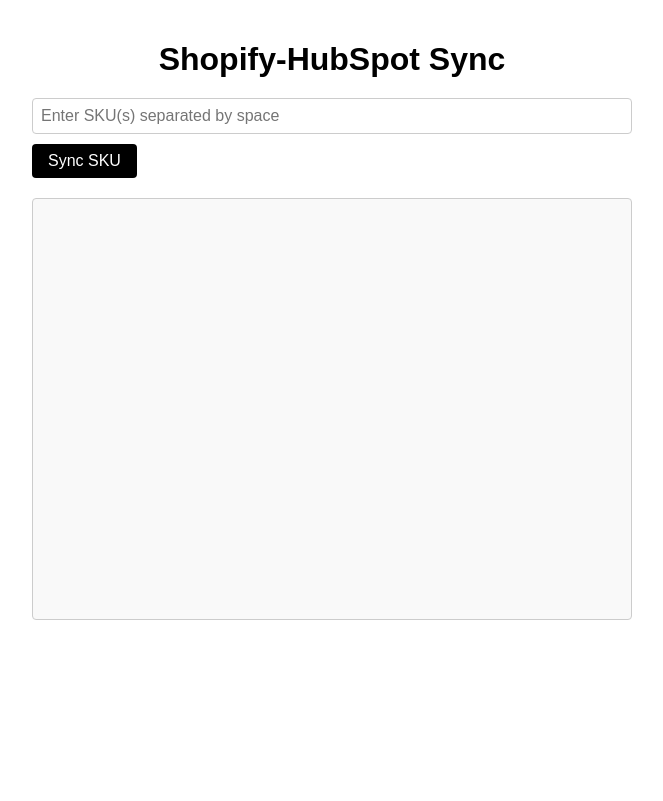
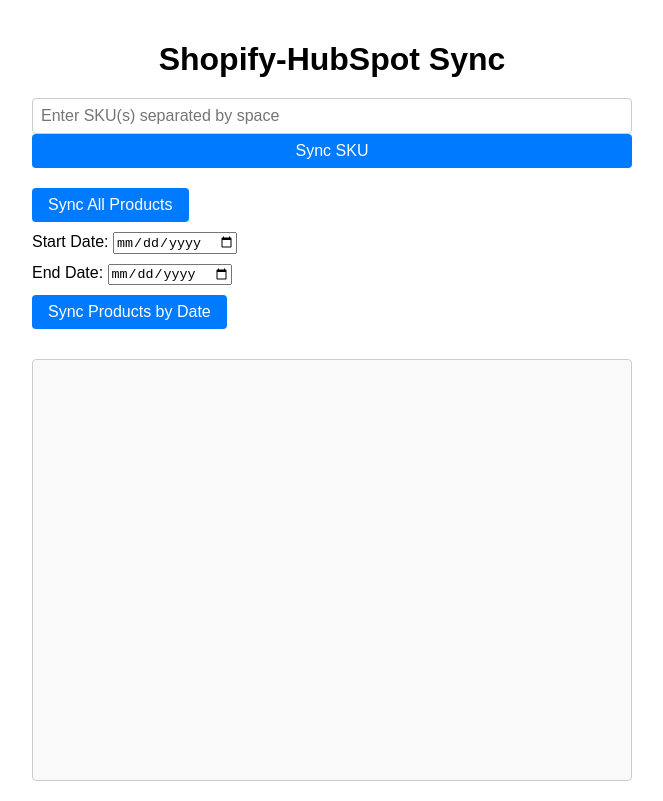
Before and after one commit to Hadasa100/shopify-hubspot-sync, a React (Create React App) app in the folder frontend/: page / in a window 1280 px wide. Shown: the whole page, without its empty margins (308-971 px from the left). Built offline with nearby package versions, Linux system fonts and the light colour scheme.

Commit message:
Refactor SKU synchronization UI

```diff
--- a/frontend/src/App.js
+++ b/frontend/src/App.js
@@ -1,111 +1,28 @@
 import React, { useState } from 'react';
+import SkuSyncForm from './components/SkuSyncForm';
+import SyncAllButton from './components/SyncAllButton';
+import SyncByDateButton from './components/SyncByDateButton';
+import LogArea from './components/LogArea';
 
 function App() {
-  const [sku, setSku] = useState('');
   const [logMessages, setLogMessages] = useState('');
 
-  const syncSku = async () => {
-    setLogMessages(''); // Clear previous logs
-    try {
-      const response = await fetch('/sync/skus', {
-        method: 'POST',
-        headers: { 'Content-Type': 'application/json' },
-        body: JSON.stringify({ skus: sku.trim().split(/\s+/) })
-      });
-
-      // Create a reader to process the streaming response
-      const reader = response.body.getReader();
-      const decoder = new TextDecoder('utf-8');
-      let done = false;
-      while (!done) {
-        const { value, done: doneReading } = await reader.read();
-        done = doneReading;
-        if (value) {
-          const chunk = decoder.decode(value);
-          setLogMessages(prev => prev + chunk);
-        }
-      }
-    } catch (error) {
-      setLogMessages('An error occurred.');
-      console.error(error);
-    }
-  };
-
-  // Split the combined log string into individual lines
-  const logLines = logMessages.split(/\r?\n/).filter(line => line.trim() !== '');
-
   return (
-    <div style={{
-      fontFamily: 'Arial, sans-serif',
-      margin: '0 auto',
-      maxWidth: '600px',
-      padding: '20px'
-    }}>
-      <h1 style={{
-        textAlign: 'center',
-        marginBottom: '20px'
-      }}>
+    <div
+      style={{
+        fontFamily: 'Arial, sans-serif',
+        margin: '0 auto',
+        maxWidth: '600px',
+        padding: '20px',
+      }}
+    >
+      <h1 style={{ textAlign: 'center', marginBottom: '20px' }}>
         Shopify-HubSpot Sync
       </h1>
-
-      {/* SKU input field */}
-      <div style={{ display: 'flex', flexDirection: 'column', marginBottom: '10px' }}>
-        <input
-          style={{
-            padding: '8px',
-            fontSize: '16px',
-            border: '1px solid #ccc',
-            borderRadius: '4px'
-          }}
-          type="text"
-          placeholder="Enter SKU(s) separated by space"
-          value={sku}
-          onChange={(e) => setSku(e.target.value)}
-        />
-      </div>
-
-      {/* Sync button (black) */}
-      <button
-        style={{
-          padding: '8px 16px',
-          fontSize: '16px',
-          backgroundColor: '#000',
-          color: '#fff',
-          border: 'none',
-          borderRadius: '4px',
-          cursor: 'pointer',
-          marginBottom: '20px'
-        }}
-        onClick={syncSku}
-      >
-        Sync SKU
-      </button>
-
-      {/* Scrollable log area with each line in a “card” */}
-      <div style={{
-        display: 'flex',
-        flexDirection: 'column',
-        gap: '10px',
-        border: '1px solid #ccc',
-        borderRadius: '4px',
-        padding: '10px',
-        height: '400px',
-        overflowY: 'auto',
-        backgroundColor: '#f9f9f9'
-      }}>
-        {logLines.map((line, index) => (
-          <div key={index} style={{
-            border: '1px solid #ddd',
-            borderRadius: '4px',
-            padding: '8px',
-            backgroundColor: '#fff',
-            boxShadow: '0 2px 3px rgba(0,0,0,0.1)',
-            fontSize: '14px'
-          }}>
-            {line}
-          </div>
-        ))}
-      </div>
+      <SkuSyncForm setLogMessages={setLogMessages} />
+      <SyncAllButton setLogMessages={setLogMessages} />
+      <SyncByDateButton setLogMessages={setLogMessages} />
+      <LogArea logMessages={logMessages} />
     </div>
   );
 }
--- /dev/null
+++ b/frontend/src/components/CustomButton.js
@@ -0,0 +1,24 @@
+// src/components/CustomButton.js
+import React from 'react';
+
+const CustomButton = ({ children, onClick, style, ...props }) => {
+  const baseStyle = {
+    padding: '8px 16px',
+    fontSize: '16px',
+    backgroundColor: '#007BFF', // unified color for all buttons
+    color: '#fff',
+    border: 'none',
+    borderRadius: '4px',
+    cursor: 'pointer',
+    marginBottom: '10px',
+    ...style, // allows additional styling if needed
+  };
+
+  return (
+    <button style={baseStyle} onClick={onClick} {...props}>
+      {children}
+    </button>
+  );
+};
+
+export default CustomButton;
--- /dev/null
+++ b/frontend/src/components/LogArea.js
@@ -0,0 +1,40 @@
+// src/components/LogArea.js
+import React from 'react';
+
+function LogArea({ logMessages }) {
+  const logLines = logMessages.split(/\r?\n/).filter(line => line.trim() !== '');
+
+  return (
+    <div
+      style={{
+        display: 'flex',
+        flexDirection: 'column',
+        gap: '10px',
+        border: '1px solid #ccc',
+        borderRadius: '4px',
+        padding: '10px',
+        height: '400px',
+        overflowY: 'auto',
+        backgroundColor: '#f9f9f9',
+      }}
+    >
+      {logLines.map((line, index) => (
+        <div
+          key={index}
+          style={{
+            border: '1px solid #ddd',
+            borderRadius: '4px',
+            padding: '8px',
+            backgroundColor: '#fff',
+            boxShadow: '0 2px 3px rgba(0,0,0,0.1)',
+            fontSize: '14px',
+          }}
+        >
+          {line}
+        </div>
+      ))}
+    </div>
+  );
+}
+
+export default LogArea;
--- /dev/null
+++ b/frontend/src/components/SkuSyncForm.js
@@ -0,0 +1,33 @@
+// src/components/SkuSyncForm.js
+import React, { useState } from 'react';
+import { syncSku } from '../services/syncService';
+import CustomButton from './CustomButton';
+
+function SkuSyncForm({ setLogMessages }) {
+  const [sku, setSku] = useState('');
+
+  const handleSyncSku = async () => {
+    setLogMessages(''); // Clear previous logs
+    await syncSku(sku, setLogMessages);
+  };
+
+  return (
+    <div style={{ display: 'flex', flexDirection: 'column', marginBottom: '10px' }}>
+      <input
+        style={{
+          padding: '8px',
+          fontSize: '16px',
+          border: '1px solid #ccc',
+          borderRadius: '4px',
+        }}
+        type="text"
+        placeholder="Enter SKU(s) separated by space"
+        value={sku}
+        onChange={(e) => setSku(e.target.value)}
+      />
+      <CustomButton onClick={handleSyncSku}>Sync SKU</CustomButton>
+    </div>
+  );
+}
+
+export default SkuSyncForm;
--- /dev/null
+++ b/frontend/src/components/SyncAllButton.js
@@ -0,0 +1,17 @@
+// src/components/SyncAllButton.js
+import React from 'react';
+import { syncAll } from '../services/syncService';
+import CustomButton from './CustomButton';
+
+function SyncAllButton({ setLogMessages }) {
+  const handleSyncAll = async () => {
+    setLogMessages(''); // Clear previous logs
+    await syncAll(setLogMessages);
+  };
+
+  return (
+    <CustomButton onClick={handleSyncAll}>Sync All Products</CustomButton>
+  );
+}
+
+export default SyncAllButton;
--- /dev/null
+++ b/frontend/src/components/SyncByDateButton.js
@@ -0,0 +1,47 @@
+import React, { useState } from 'react';
+import { syncByDateRange } from '../services/syncService';
+import CustomButton from './CustomButton';
+
+function SyncByDateButton({ setLogMessages }) {
+  const [startDate, setStartDate] = useState('');
+  const [endDate, setEndDate] = useState('');
+
+  const handleSyncByDates = async () => {
+    setLogMessages(''); // Clear previous logs
+    if (!startDate || !endDate) {
+      setLogMessages('Please provide both start and end dates.');
+      return;
+    }
+    await syncByDateRange({ startDate, endDate }, setLogMessages);
+  };
+
+  return (
+    <div style={{ marginBottom: '20px' }}>
+      <div style={{ marginBottom: '10px' }}>
+        <label>
+          Start Date:{' '}
+          <input
+            type="date"
+            value={startDate}
+            onChange={(e) => setStartDate(e.target.value)}
+          />
+        </label>
+      </div>
+      <div style={{ marginBottom: '10px' }}>
+        <label>
+          End Date:{' '}
+          <input
+            type="date"
+            value={endDate}
+            onChange={(e) => setEndDate(e.target.value)}
+          />
+        </label>
+      </div>
+      <CustomButton onClick={handleSyncByDates}>
+        Sync Products by Date
+      </CustomButton>
+    </div>
+  );
+}
+
+export default SyncByDateButton;
--- /dev/null
+++ b/frontend/src/services/syncService.js
@@ -0,0 +1,72 @@
+// src/services/syncService.js
+export const syncSku = async (sku, setLogMessages) => {
+    try {
+      const response = await fetch('/sync/skus', {
+        method: 'POST',
+        headers: { 'Content-Type': 'application/json' },
+        body: JSON.stringify({ skus: sku.trim().split(/\s+/) }),
+      });
+
+      // Process the streaming response
+      const reader = response.body.getReader();
+      const decoder = new TextDecoder('utf-8');
+      let done = false;
+      while (!done) {
+        const { value, done: doneReading } = await reader.read();
+        done = doneReading;
+        if (value) {
+          const chunk = decoder.decode(value);
+          setLogMessages((prev) => prev + chunk);
+        }
+      }
+    } catch (error) {
+      setLogMessages('An error occurred.');
+      console.error(error);
+    }
+  };
+
+  export const syncAll = async (setLogMessages) => {
+    try {
+      const response = await fetch('/sync/all', {
+        method: 'POST',
+        headers: { 'Content-Type': 'application/json' },
+      });
+
+      // Process the streaming response like syncSku
+      const reader = response.body.getReader();
+      const decoder = new TextDecoder('utf-8');
+      let done = false;
+      while (!done) {
+        const { value, done: doneReading } = await reader.read();
+        done = doneReading;
+        if (value) {
+          const chunk = decoder.decode(value);
+          setLogMessages((prev) => prev + chunk);
+        }
+      }
+    } catch (error) {
+      setLogMessages('An error occurred while syncing all products.');
+      console.error(error);
+    }
+  };
+
+  export const syncByDateRange = async ({ startDate, endDate }, setLogMessages) => {
+    try {
+      const response = await fetch('/sync/dates', {
+        method: 'POST',
+        headers: {
+          'Content-Type': 'application/json',
+        },
+        body: JSON.stringify({ startDate, endDate }),
+      });
+      if (response.ok) {
+        const data = await response.json();
+        setLogMessages(data.message || 'Sync completed successfully.');
+      } else {
+        const errorData = await response.json();
+        setLogMessages(errorData.error || 'An error occurred during sync.');
+      }
+    } catch (error) {
+      setLogMessages('An error occurred while syncing: ' + error.message);
+    }
+  }
```
